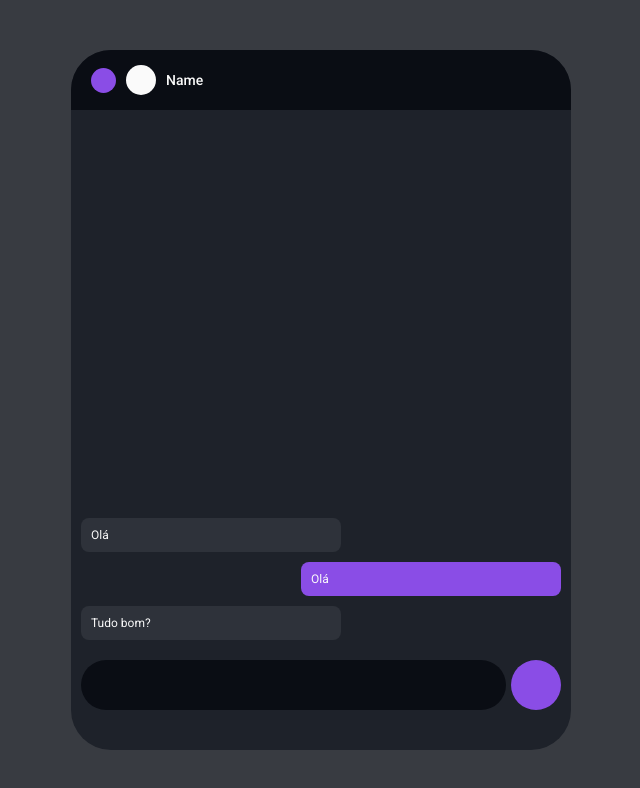
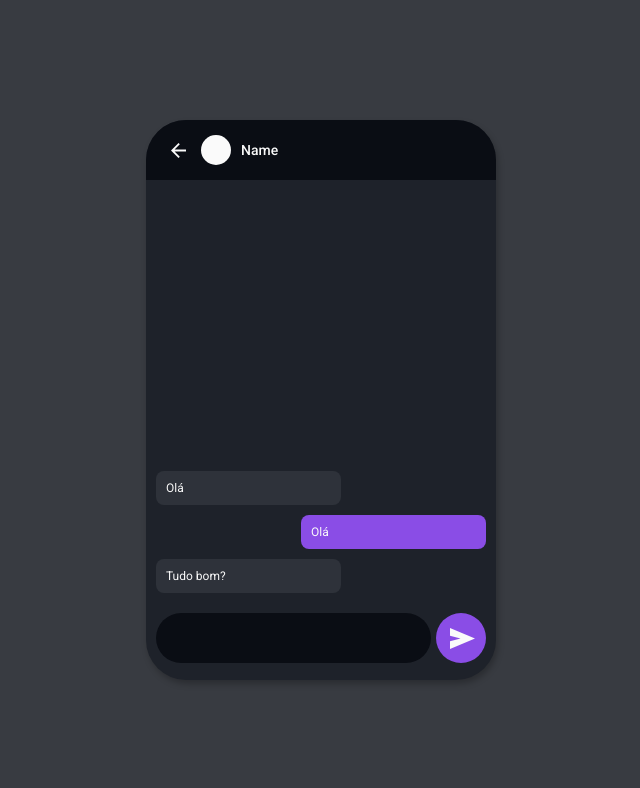
Before and after one commit to levysantiago/text-me, a React (Create React App) app: page /chat in a window 1280 px wide. Shown: the top 788 px of the page, without its empty margins (319-959 px from the left). Built offline with nearby package versions, Linux system fonts and the light colour scheme.

Commit message:
feat: send icon and back icon

```diff
--- /dev/null
+++ b/src/@types/svg.d.ts
@@ -0,0 +1,4 @@
+declare module "*.svg" {
+  const content: string;
+  export default content;
+}
--- a/src/components/MessageItem/index.tsx
+++ b/src/components/MessageItem/index.tsx
@@ -7,9 +7,13 @@ import {
   ProfileImage,
 } from "./styles";
 
-export function MessageItem() {
+interface IMessageItemProps {
+  onClick?: () => void;
+}
+
+export function MessageItem({ onClick }: IMessageItemProps) {
   return (
-    <Container>
+    <Container onClick={onClick}>
       <ProfileImage />
       <ContentContainer>
         <ContactName>John Duo</ContactName>
--- a/src/components/MessageItem/styles.tsx
+++ b/src/components/MessageItem/styles.tsx
@@ -1,12 +1,16 @@
 import styled from "styled-components";
 
-export const Container = styled.div`
+export const Container = styled.button.attrs({ type: "button" })`
   position: relative;
   padding: 20px 10px;
   display: flex;
   gap: 10px;
   align-items: center;
   cursor: pointer;
+  border: none;
+  background-color: transparent;
+  text-align: start;
+  width: 100%;
 
   &:hover {
     background-color: #303540;
--- a/src/pages/Chat/index.tsx
+++ b/src/pages/Chat/index.tsx
@@ -1,5 +1,7 @@
+import { useNavigate } from "react-router-dom";
 import {
   BackIcon,
+  BackIconContainer,
   ChatMessagesContainer,
   ContactName,
   Container,
@@ -11,13 +13,22 @@ import {
   MessageBlockContent,
   ProfileImage,
   SendIcon,
+  SendIconContainer,
 } from "./styles";
 
 export function Chat() {
+  const navigate = useNavigate();
+
   return (
     <Container>
       <Header>
-        <BackIcon />
+        <BackIconContainer
+          onClick={() => {
+            navigate("/");
+          }}
+        >
+          <BackIcon />
+        </BackIconContainer>
         <ProfileImage />
         <ContactName>Name</ContactName>
       </Header>
@@ -44,7 +55,9 @@ export function Chat() {
 
       <InputMessageContainer>
         <InputMessage />
-        <SendIcon />
+        <SendIconContainer>
+          <SendIcon />
+        </SendIconContainer>
       </InputMessageContainer>
     </Container>
   );
--- a/src/pages/Chat/styles.tsx
+++ b/src/pages/Chat/styles.tsx
@@ -1,4 +1,6 @@
 import styled from "styled-components";
+import arrow_left_icon from "../../assets/arrow-left.svg";
+import send_icon from "../../assets/send.svg";
 
 interface IChatProps {
   isUserMessage?: boolean;
@@ -23,11 +25,23 @@ export const Header = styled.div`
   gap: 10px;
 `;
 
-export const BackIcon = styled.div`
+export const BackIconContainer = styled.div`
   width: 25px;
   height: 25px;
-  background-color: #8a4de6;
+  background-color: transparent;
   border-radius: 100%;
+  display: flex;
+  align-items: center;
+  justify-content: center;
+  cursor: pointer;
+`;
+
+export const BackIcon = styled.img.attrs({
+  src: arrow_left_icon,
+  alt: "Back icon",
+})`
+  width: 15px;
+  height: 15px;
 `;
 
 export const ProfileImage = styled.div`
@@ -68,11 +82,21 @@ export const InputMessage = styled.input`
   color: #fafafa;
 `;
 
-export const SendIcon = styled.div`
+export const SendIconContainer = styled.div`
   width: 50px;
   height: 50px;
   background-color: #8a4de6;
   border-radius: 100%;
+  display: flex;
+  align-items: center;
+  justify-content: center;
+  cursor: pointer;
+`;
+
+export const SendIcon = styled.img.attrs({ src: send_icon, alt: "Send icon" })`
+  width: 25px;
+  height: 25px;
+  margin-left: 3px;
 `;
 
 // CHAT MESSAGES
--- a/src/pages/Home/index.tsx
+++ b/src/pages/Home/index.tsx
@@ -1,3 +1,4 @@
+import { useNavigate } from "react-router-dom";
 import { HeaderButton } from "../../components/buttons/HeaderButton";
 import { MessageItem } from "../../components/MessageItem";
 import {
@@ -10,6 +11,8 @@ import {
 } from "./styles";
 
 function Home() {
+  const navigate = useNavigate();
+
   return (
     <Container>
       <Header>
@@ -19,15 +22,16 @@ function Home() {
 
         <HeaderButtonsContainer>
           <HeaderButton title="Messages" isSelected />
-          <HeaderButton title="Messages" />
-          <HeaderButton title="Messages" />
-          <HeaderButton title="Messages" />
-          <HeaderButton title="Messages" />
+          <HeaderButton title="Status" />
         </HeaderButtonsContainer>
       </Header>
 
       <MessagesList>
-        <MessageItem />
+        <MessageItem
+          onClick={() => {
+            navigate("/chat");
+          }}
+        />
         <MessageItem />
         <MessageItem />
         <MessageItem />
--- a/src/templates/WebsiteContainer/styles.tsx
+++ b/src/templates/WebsiteContainer/styles.tsx
@@ -3,23 +3,22 @@ import styled from "styled-components";
 export const Container = styled.div`
   display: flex;
   justify-content: center;
+  align-items: center;
   position: absolute;
   inset: 0px;
-  padding: 50px 0px;
 `;
 
 export const Main = styled.main`
-  width: 60%;
-  min-width: 350px;
-  max-width: 500px;
-  height: 80vh;
-  min-height: 600px;
+  width: 350px;
+  height: 300px;
+  min-height: 500px;
   background-color: #1e222a;
   border-radius: 40px;
   padding: 30px 0px;
   position: relative;
+  box-shadow: 2px 4px 6px rgba(0, 0, 0, 0.25);
 
-  @media (max-width: 450px) {
+  @media (max-width: 350px) {
     width: 100%;
   }
 `;
```
Also changed, not shown: src/assets/arrow-left.svg (added), src/assets/send.svg (added).
